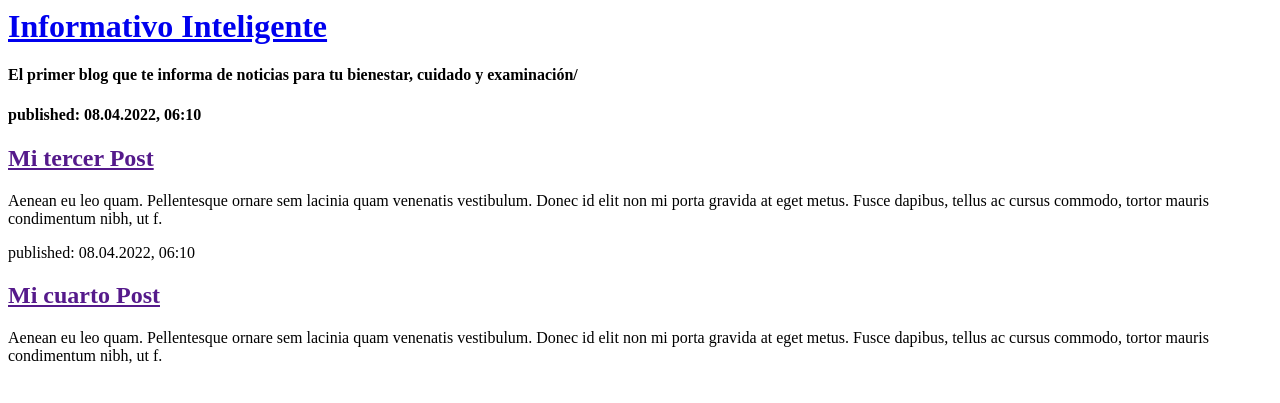
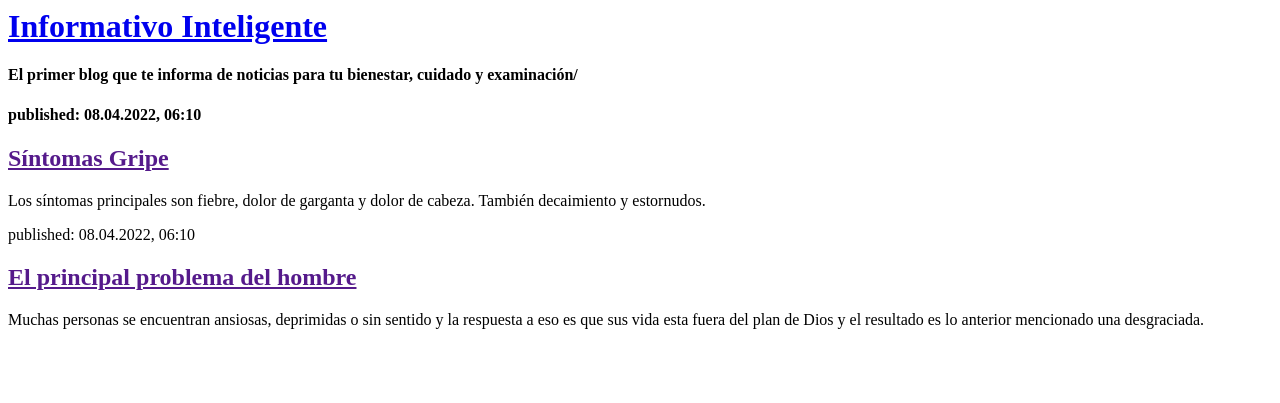
Before and after one commit to juan05bocek/my-first-blog, a Django app: page / in a window 1280 px wide. Shown: the top 403 px of the page. Run offline with Django 3.2, Linux system fonts and the light colour scheme.

Commit message:
Actualización contenidos blog

```diff
--- a/blog/templates/blog/post_list.html
+++ b/blog/templates/blog/post_list.html
@@ -13,14 +13,13 @@
 
         </div>
             <p>published: 08.04.2022, 06:10</p>
-            <h2><a href="">Mi tercer Post</a></h2>
-            <p>Aenean eu leo quam. Pellentesque ornare sem lacinia quam venenatis vestibulum. Donec id elit non mi porta gravida at eget metus. Fusce dapibus, tellus ac cursus commodo, tortor mauris condimentum nibh, ut f.</p>
+            <h2><a href="">Síntomas Gripe</a></h2>
+            <p>Los síntomas principales son fiebre, dolor de garganta y dolor de cabeza. También decaimiento y estornudos.</p>
         </div>
 
         </div>
             <p>published: 08.04.2022, 06:10</p>
-            <h2><a href="">Mi cuarto Post</a></h2>
-            <p>Aenean eu leo quam. Pellentesque ornare sem lacinia quam venenatis vestibulum. Donec id elit non mi porta gravida at eget metus. Fusce dapibus, tellus ac cursus commodo, tortor mauris condimentum nibh, ut f.</p>
-        <div></div>
+            <h2><a href="">El principal problema del hombre</a></h2>
+            <p>Muchas personas se encuentran ansiosas, deprimidas o sin sentido y la respuesta a eso es que sus vida esta fuera del plan de Dios y el resultado es lo anterior mencionado una desgraciada.
     </body>
 </html>
```
